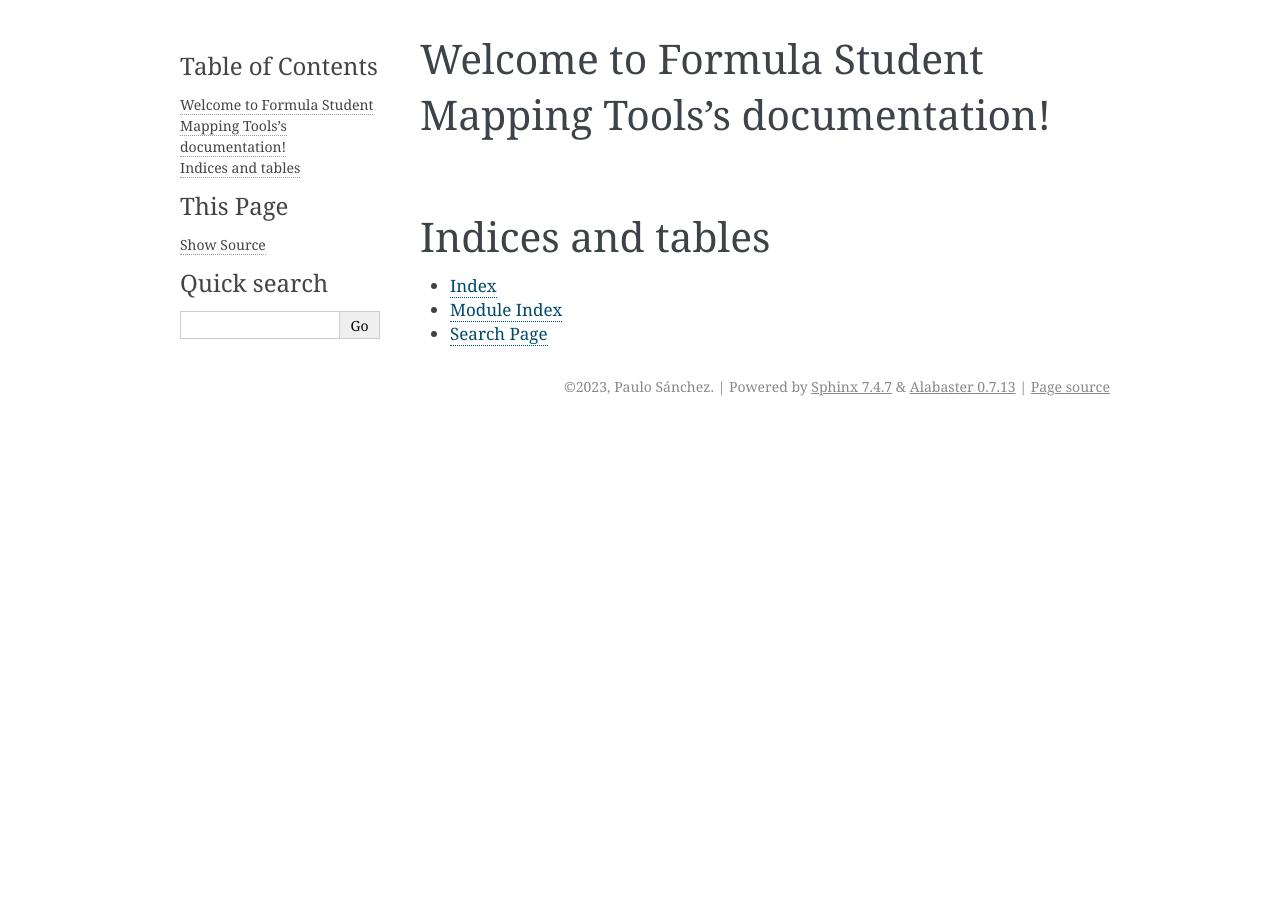
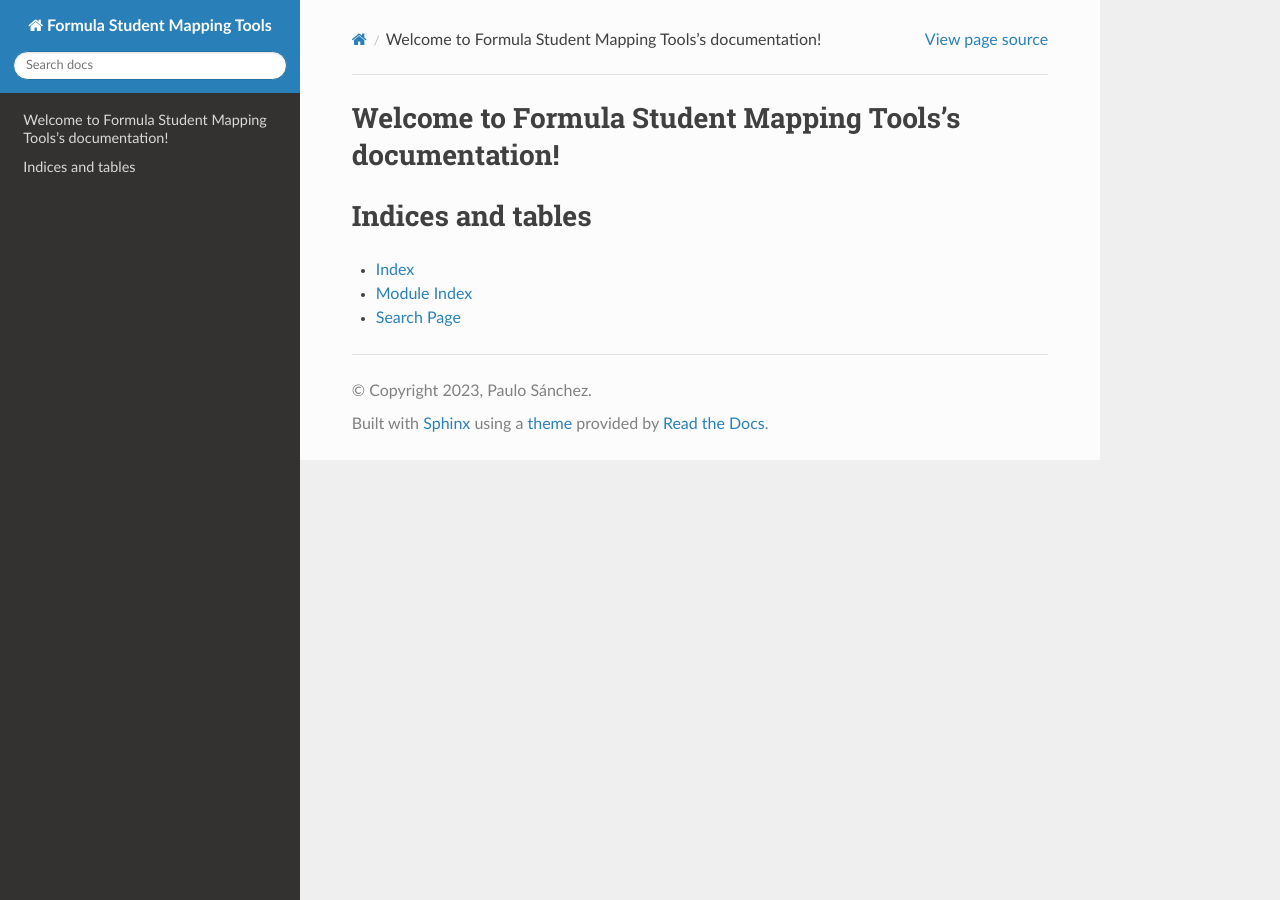
Before and after one commit to erlete/fs-mapping-tools, a Sphinx documentation site: the page built from docs/index.rst, in a window 1280 px wide. Built offline with Sphinx 7.4.7 and the Read the Docs theme 2.0.0, drawn with Linux system fonts in a browser that asks for light colours.

Commit message:
Add initial docs

```diff
--- a/docs/conf.py
+++ b/docs/conf.py
@@ -6,10 +6,10 @@
 # -- Project information -----------------------------------------------------
 # https://www.sphinx-doc.org/en/master/usage/configuration.html#project-information
 
-project = 'Formula Student Mapping Tools'
-copyright = '2023, Paulo Sánchez'
-author = 'Paulo Sánchez'
-release = '0.1.0'
+project = "Formula Student Mapping Tools"
+copyright = "2023, Paulo Sánchez"
+author = "Paulo Sánchez"
+release = "0.1.0"
 
 # -- General configuration ---------------------------------------------------
 # https://www.sphinx-doc.org/en/master/usage/configuration.html#general-configuration
@@ -22,11 +22,11 @@ extensions = [
     "sphinx.ext.autosummary"
 ]
 
-templates_path = ['_templates']
-exclude_patterns = ['_build', 'Thumbs.db', '.DS_Store']
+templates_path = ["_templates"]
+exclude_patterns = ["_build", "Thumbs.db", ".DS_Store", "__init__.py"]
 
 # -- Options for HTML output -------------------------------------------------
 # https://www.sphinx-doc.org/en/master/usage/configuration.html#options-for-html-output
 
-html_theme = 'alabaster'
-html_static_path = ['_static']
+html_theme = "sphinx_rtd_theme"
+html_static_path = ["_static"]
--- /dev/null
+++ b/docs/modules.rst
@@ -0,0 +1,7 @@
+fs_mapping_tools
+================
+
+.. toctree::
+   :maxdepth: 4
+
+   fs_mapping_tools
```
Also changed, not shown: docs/fs_mapping_tools.rst (added, +29 -0 lines).
